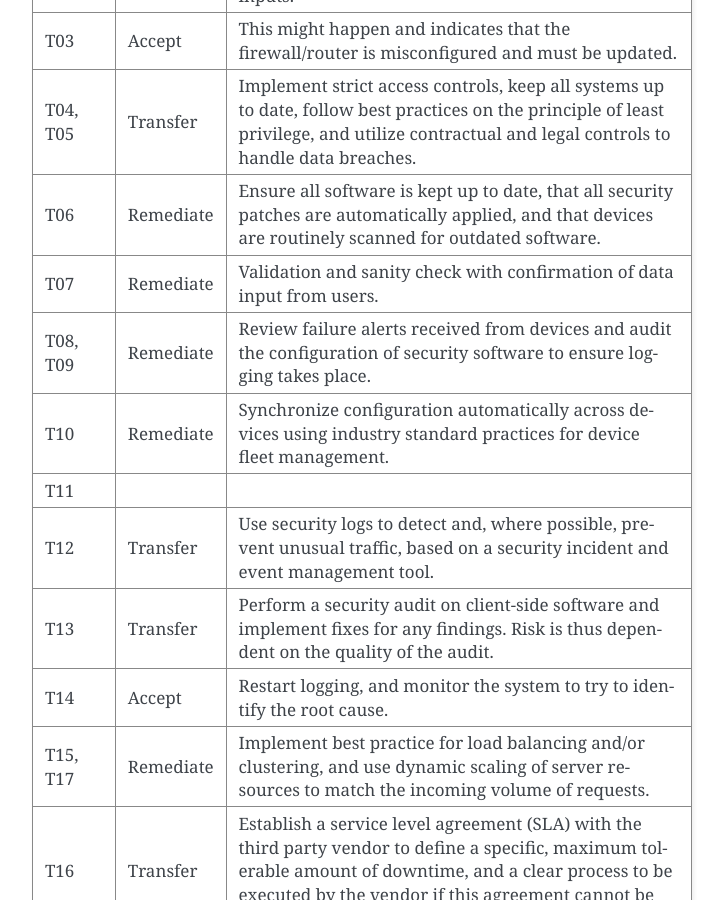
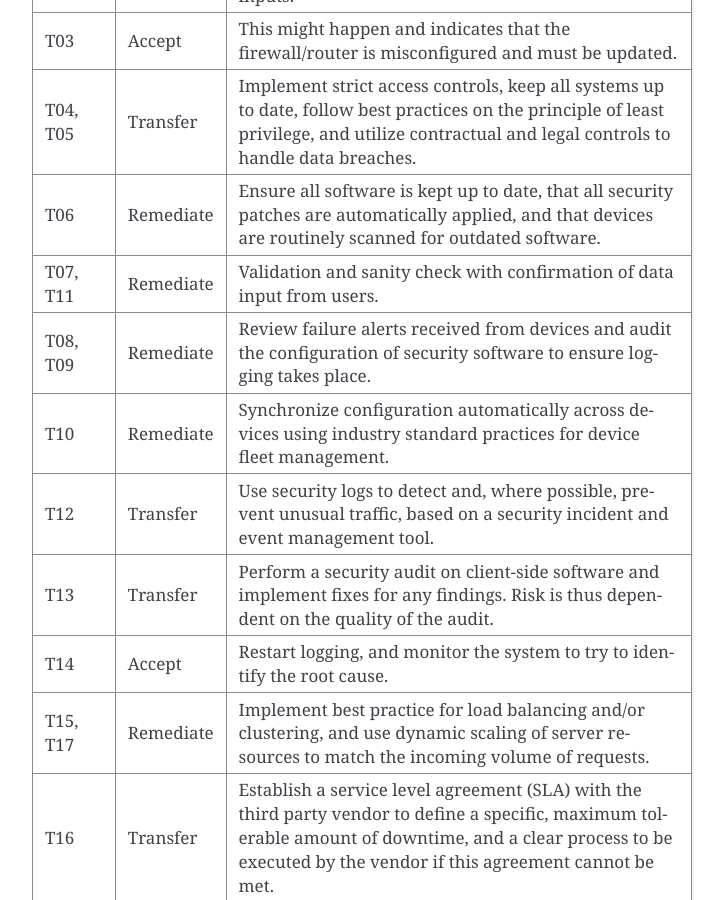
Before and after one commit to SteinarVrenne/school_imt3501, a Sphinx documentation site: the page built from task2/source/pages/03_Prevent_Mitigate.rst, in a window 1280 px wide and 900 px high, scrolled down 614 px. Shown: the whole window, without its empty margins (388-1112 px from the left). Built offline with Sphinx 7.4.7, drawn with Linux system fonts in a browser that asks for light colours.

Commit message:
fixiixixixixix

```diff
--- a/task2/source/pages/03_Prevent_Mitigate.rst
+++ b/task2/source/pages/03_Prevent_Mitigate.rst
@@ -22,10 +22,9 @@ to, and will be categorized into a type of mitigation, as follows:
   "T03", "Accept", "This might happen and indicates that the firewall/router is misconfigured and must be updated."
   "T04, T05", "Transfer", "Implement strict access controls, keep all systems up to date, follow best practices on the principle of least privilege, and utilize contractual and legal controls to handle data breaches."
   "T06", "Remediate", "Ensure all software is kept up to date, that all security patches are automatically applied, and that devices are routinely scanned for outdated software."
-  "T07", "Remediate", "Validation and sanity check with confirmation of data input from users."
+  "T07, T11", "Remediate", "Validation and sanity check with confirmation of data input from users."
   "T08, T09", "Remediate", "Review failure alerts received from devices and audit the configuration of security software to ensure logging takes place."
   "T10", "Remediate", "Synchronize configuration automatically across devices using industry standard practices for device fleet management."
-  "T11", "", ""
   "T12", "Transfer", "Use security logs to detect and, where possible, prevent unusual traffic, based on a security incident and event management tool."
   "T13", "Transfer", "Perform a security audit on client-side software and implement fixes for any findings. Risk is thus dependent on the quality of the audit."
   "T14", "Accept", "Restart logging, and monitor the system to try to identify the root cause."
```
